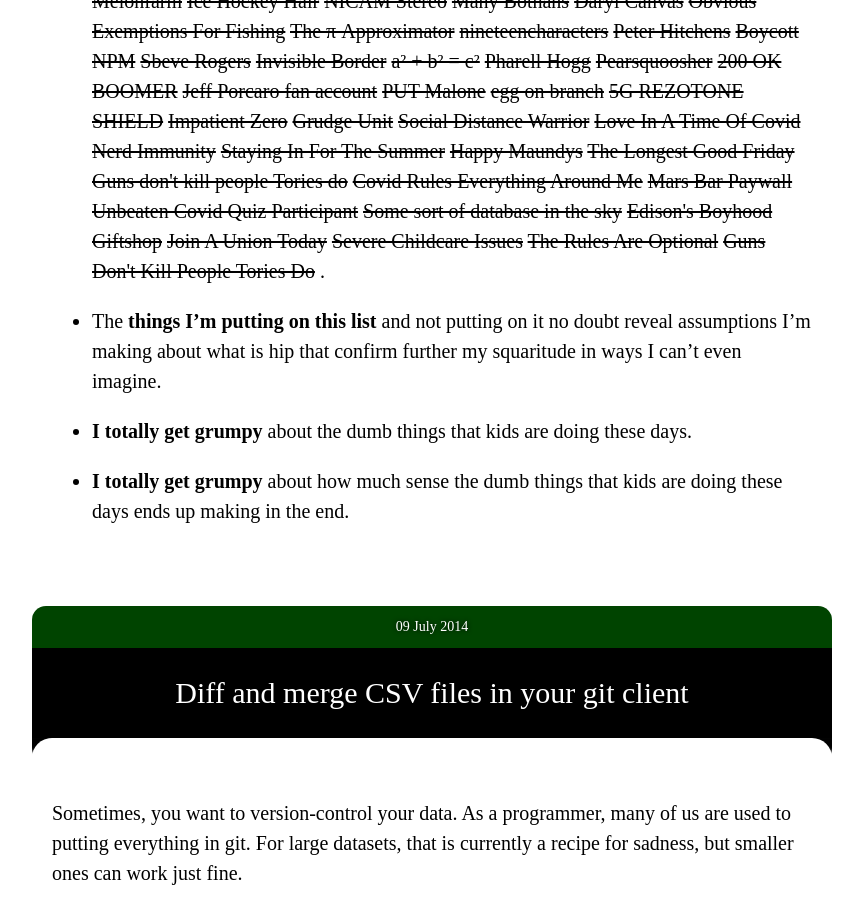
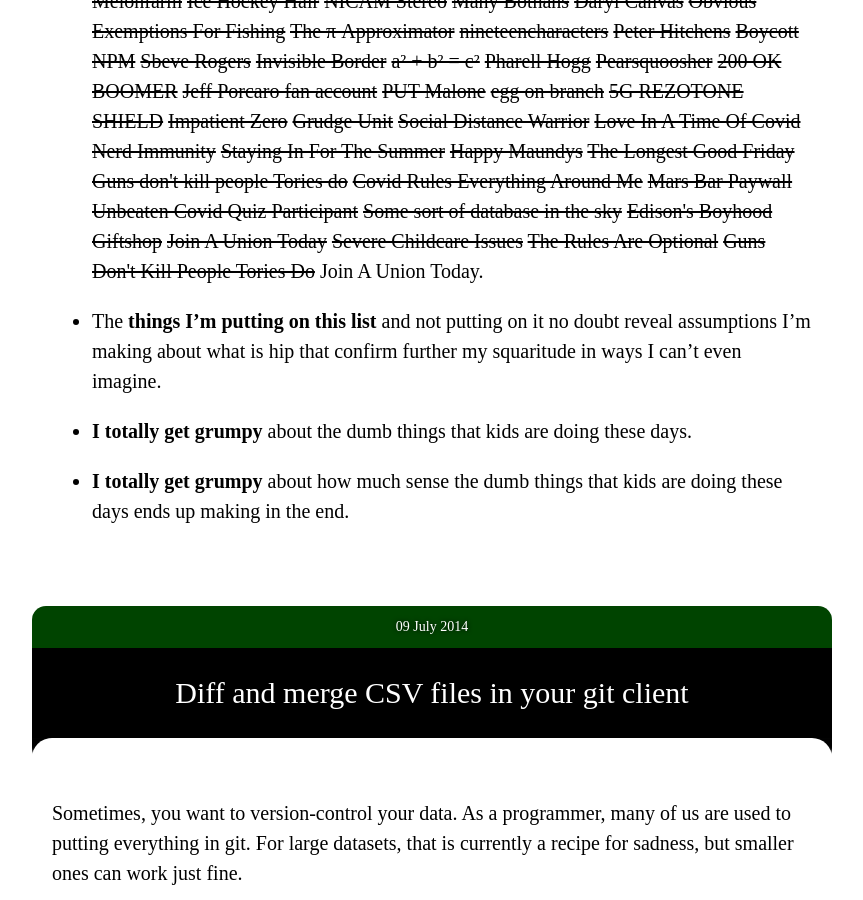
Before and after one commit to paulfitz/paulfitz.github.io, a Jekyll site: the page built from index.html, in a window 1280 px wide and 900 px high, scrolled down 22221 px. Shown: the whole window, without its empty margins (208-1071 px from the left). Built offline with Jekyll 4.4.1, drawn with Linux system fonts in a browser that asks for light colours; nearby versions of some CDN libraries.

Commit message:
add a pikesleyism

```diff
--- a/_data/pikes.json
+++ b/_data/pikes.json
@@ -221,5 +221,6 @@
   "Severe Childcare Issues",
   "The Rules Are Optional",
   "Guns Don&#39;t Kill People Tories Do",
-  ""
+  "",
+  "Join A Union Today"
 ]
```
Also changed, not shown: 1 other file.
